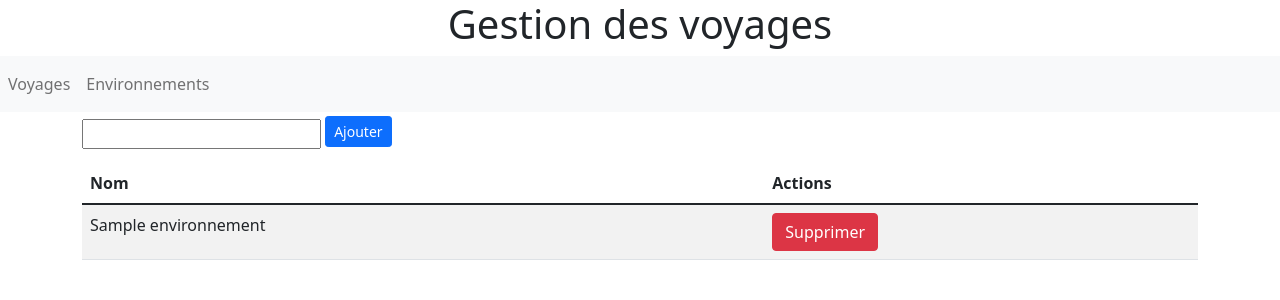
After one commit to Abdallah139375/mesvoyages, a Symfony app: template templates/admin/admin.environnements.html.twig in a window 1280 px wide. The commit adds this page. Shown: the top 300 px of the page. Run offline with Twig, Linux system fonts and the light colour scheme; the template is opened without the code that fills it: most values are stand-ins (such as "Sample title", 1, 10 or a date in 2020); some libraries are stand-ins or nearby versions.

Commit message:
Phase 15 : ORM (environnements : ajout et suppression)

```diff
--- /dev/null
+++ b/templates/admin/admin.environnements.html.twig
@@ -0,0 +1,38 @@
+{% extends "baseadmin.html.twig" %}
+{% block body %}
+    <form class="form-inline mt-1" method="POST" action="{{ path('admin.environnement.ajout') }}">
+        <div class="form-group mr-1 mb-2">
+            <input type="text" class="sm" name="nom">
+            <button type="submit" class="btn btn-primary mb-2 btn-sm">Ajouter</button>
+        </div>
+    </form>
+    <table class="table table-striped">
+        <thead>
+            <tr>
+                <th>
+                    Nom
+                </th>
+                <th>
+                    Actions
+                </th>
+            </tr>
+        </thead>
+        <tbody>
+            {% for environnement in environnements %}
+                <tr>
+                    <td>
+                        {{ environnement.nom }}
+                    </td>
+                    <td>
+                        <a href="{{ path('admin.environnement.suppr', {id:environnement.id}) }}"
+                           class="btn btn-danger"
+                           onclick="return confirm('Etes-vous sûr de vouloir supprimer {{ environnement.nom }} ?')">
+                            Supprimer
+                        </a>
+                    </td>
+                </tr>
+            {% endfor %}
+        </tbody>
+    </table>
+
+{% endblock %}
--- a/templates/baseadmin.html.twig
+++ b/templates/baseadmin.html.twig
@@ -8,8 +8,20 @@
         <div class="text-center">
             <h1>Gestion des voyages</h1>
         </div>
+        <!--menu-->
+        <nav class="navbar navbar-expand-lg navbar-light bg-light">
+            <div class="collapse navbar-collapse" id="navbarSupportedContent">
+                <ul class="navbar-nav me-auto mb-2 mb-lg-0">
+                    <li class="nav-item">
+                        <a class="nav-link" href="{{ path('admin.voyages') }}">Voyages</a>
+                    </li>
+                    <li class="nav-item">
+                        <a class="nav-link" href="{{ path('admin.environnements') }}">Environnements</a>
+                    </li>
+                </ul>
+            </div>
+        </nav>
     </div>
 {% endblock %}
-
 {% block body %}{% endblock %}
 {% block javascripts %}{% endblock %}{# empty Twig template #}
```
Also changed, not shown: src/Controller/admin/AdminEnvironnementController.php (added, +62 -0 lines), src/Repository/EnvironnementRepository.php (+12 -0 lines).
